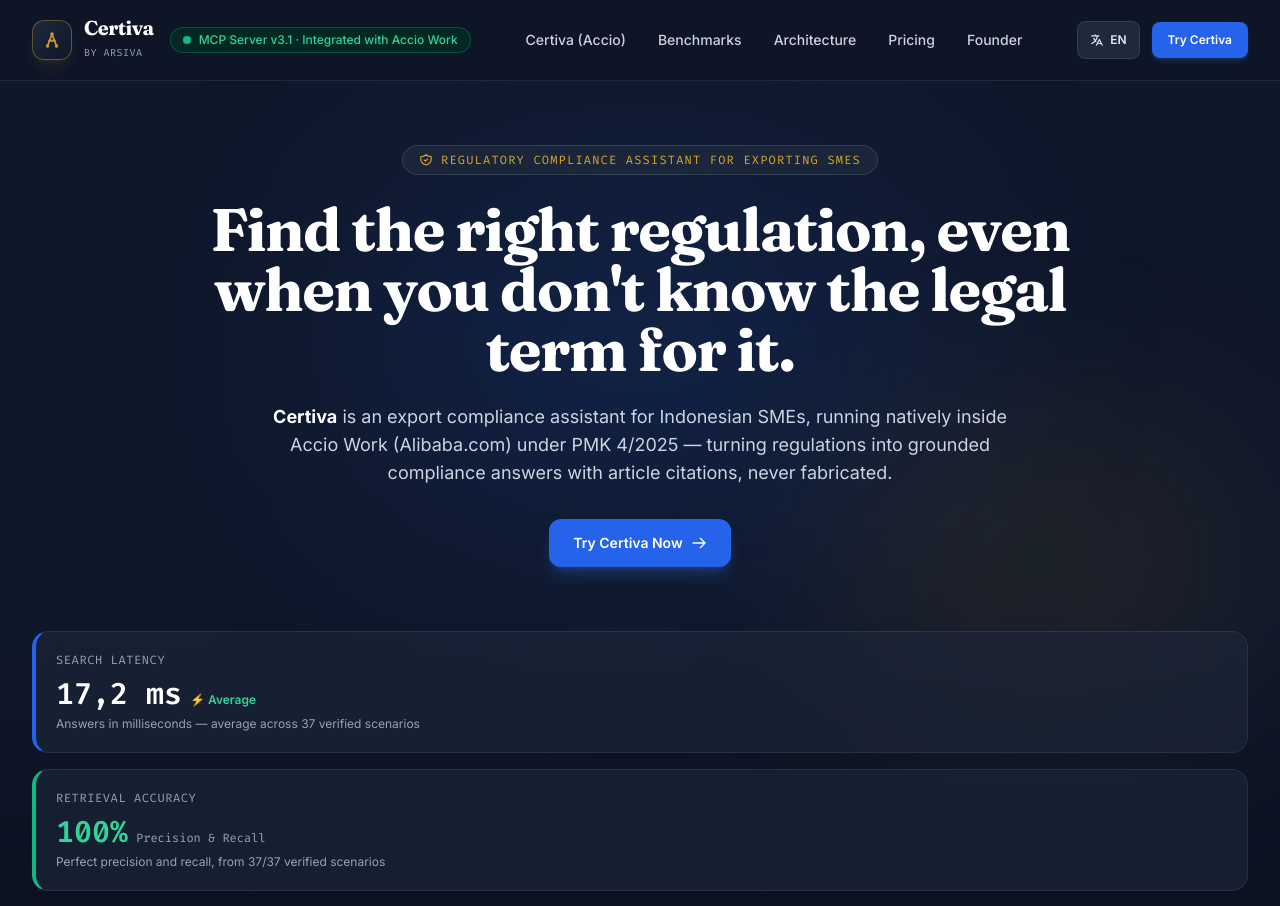
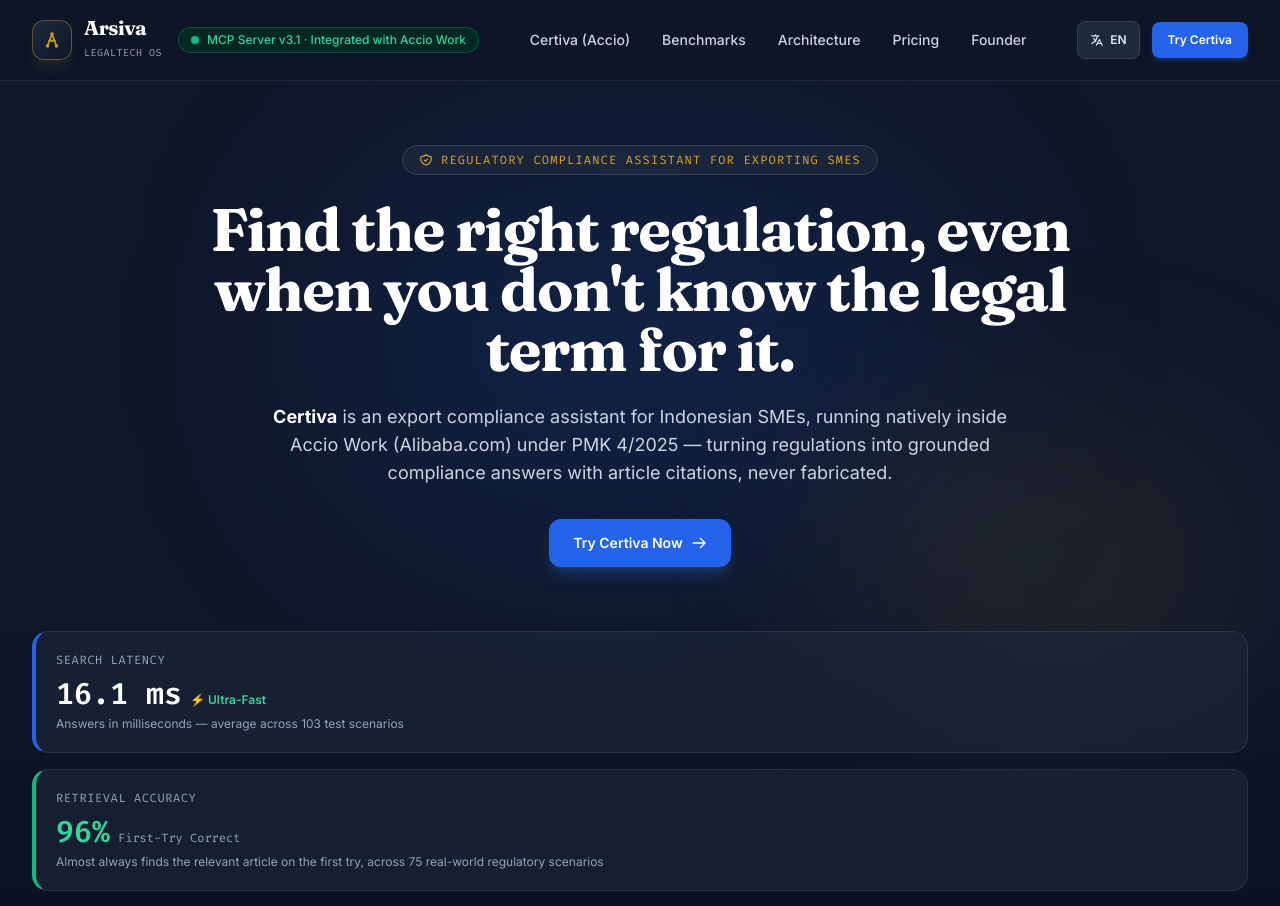
Before and after one commit to brainvolantis-creator/arsiva.tech, a website: page index.html in a window 1280 px wide. Shown: the top 906 px of the page. Drawn offline with Linux system fonts and the light colour scheme.

Commit message:
Add files via upload

```diff
--- a/index.html
+++ b/index.html
@@ -3,10 +3,10 @@
 <head>
     <meta charset="UTF-8" />
     <meta name="viewport" content="width=device-width, initial-scale=1.0" />
-    <title>Certiva by Arsiva — Asisten Kepatuhan Regulasi untuk UMKM Ekspor</title>
+    <title>Certiva — Asisten Kepatuhan Regulasi untuk UMKM Ekspor | Arsiva</title>
     <meta name="description" content="Certiva membantu UMKM Indonesia menemukan pasal yang tepat, bahkan tanpa tahu istilah hukumnya. 13 regulasi ekspor, pajak, dan perlindungan data — dijawab dalam bahasa sehari-hari, tertaut ke sumber resmi." />
-    <meta property="og:title" content="Certiva by Arsiva — Asisten Kepatuhan Regulasi untuk UMKM Ekspor" />
-    <meta property="og:description" content="Tanya dengan bahasa sehari-hari, dapatkan checklist kepatuhan lengkap dengan pasal dan tenggat. Terintegrasi native di Accio Work (Alibaba.com)." />
+    <meta property="og:title" content="Certiva — Asisten Kepatuhan Regulasi untuk UMKM Ekspor" />
+    <meta property="og:description" content="Tanya dengan bahasa sehari-hari, dapatkan checklist kepatuhan lengkap dengan kutipan pasal. Terintegrasi native di Accio Work (Alibaba.com)." />
     <meta property="og:type" content="website" />
     <meta property="og:url" content="https://arsiva.tech" />
     <link rel="canonical" href="https://arsiva.tech" />
@@ -39,8 +39,8 @@
                         </svg>
                     </div>
                     <div>
-                        <span class="font-serif font-bold text-xl tracking-tight text-white block leading-none">Certiva</span>
-                        <span class="text-[10px] font-mono tracking-wider text-slate-400 uppercase">by Arsiva</span>
+                        <span class="font-serif font-bold text-xl tracking-tight text-white block leading-none">Arsiva</span>
+                        <span class="text-[10px] font-mono tracking-wider text-slate-400 uppercase">LegalTech OS</span>
                     </div>
                 </a>
 
@@ -115,20 +115,20 @@
                 <div class="glass-card p-5 rounded-2xl border-l-4 border-l-brand-blue">
                     <div data-i18n="hero.latencyLabel" class="text-slate-400 text-xs font-mono uppercase tracking-wider">Latensi Pencarian</div>
                     <div class="mt-2 flex items-baseline gap-2">
-                        <span class="text-3xl font-bold font-mono text-white">17,2 ms</span>
-                        <span data-i18n="hero.latencyTag" class="text-emerald-400 text-xs font-semibold">⚡ Rata-rata</span>
+                        <span class="text-3xl font-bold font-mono text-white">16.1 ms</span>
+                        <span data-i18n="hero.latencyTag" class="text-emerald-400 text-xs font-semibold">⚡ Sangat Cepat</span>
                     </div>
-                    <p data-i18n="hero.latencyNote" class="mt-1 text-slate-400 text-xs">Respons dalam hitungan milidetik — rata-rata dari 37 skenario terverifikasi</p>
+                    <p data-i18n="hero.latencyNote" class="mt-1 text-slate-400 text-xs">Respons dalam hitungan milidetik — rata-rata dari 103 skenario uji</p>
                 </div>
 
                 <!-- Metric 2 -->
                 <div class="glass-card p-5 rounded-2xl border-l-4 border-l-emerald-500">
                     <div data-i18n="hero.accuracyLabel" class="text-slate-400 text-xs font-mono uppercase tracking-wider">Akurasi Pencarian</div>
                     <div class="mt-2 flex items-baseline gap-2">
-                        <span class="text-3xl font-bold font-mono text-emerald-400">100%</span>
-                        <span data-i18n="hero.accuracyTag" class="text-xs text-slate-400 font-mono">Presisi &amp; Recall</span>
+                        <span class="text-3xl font-bold font-mono text-emerald-400">96%</span>
+                        <span data-i18n="hero.accuracyTag" class="text-xs text-slate-400 font-mono">Jawaban Pertama Tepat</span>
                     </div>
-                    <p data-i18n="hero.accuracyNote" class="mt-1 text-slate-400 text-xs">Presisi dan recall sempurna, dari 37/37 skenario terverifikasi</p>
+                    <p data-i18n="hero.accuracyNote" class="mt-1 text-slate-400 text-xs">Hampir selalu menemukan pasal yang relevan pada percobaan pertama, dari 75 skenario regulasi nyata</p>
                 </div>
 
                 <!-- Metric 3 -->
@@ -172,7 +172,7 @@
                         <svg class="w-5 h-5" fill="none" stroke="currentColor" viewBox="0 0 24 24"><path stroke-linecap="round" stroke-linejoin="round" stroke-width="2" d="M9 5H7a2 2 0 00-2 2v12a2 2 0 002 2h10a2 2 0 002-2V7a2 2 0 00-2-2h-2M9 12l2 2 4-4"/></svg>
                     </div>
                     <h3 data-i18n="value.title3" class="text-white font-semibold text-sm">Checklist, bukan dokumen hukum</h3>
-                    <p data-i18n="value.desc3" class="text-slate-400 text-xs leading-relaxed">Kewajiban diubah jadi daftar tugas konkret dengan tenggat.</p>
+                    <p data-i18n="value.desc3" class="text-slate-400 text-xs leading-relaxed">Kewajiban diubah jadi daftar tugas konkret dengan kutipan pasal.</p>
                 </div>
                 <div class="space-y-3">
                     <div class="w-10 h-10 rounded-lg bg-slate-800 border border-slate-700 flex items-center justify-center text-slate-300">
@@ -228,7 +228,7 @@
                             </div>
                             <div>
                                 <h4 data-i18n="certiva.card2title" class="text-white font-semibold text-sm">13 Regulasi Utama, Satu Jawaban yang Jelas</h4>
-                                <p data-i18n="certiva.card2" class="text-slate-400 text-xs mt-1">Certiva memahami pertanyaan sehari-hari dan menautkannya langsung ke pasal yang tepat — mencakup UU Kepabeanan 17/2006, PMK 155/2022, UU PDP, UU ITE, PP PSTE, Permendag PMSE, POJK Fintech, PMK-37-2025, cakupan Importir (PP 29/2021, Permendag 16/2025), & PPN Impor (UU 8/1983, PMK 131/2024).</p>
+                                <p data-i18n="certiva.card2" class="text-slate-400 text-xs mt-1">Certiva memahami pertanyaan sehari-hari dan menautkannya langsung ke pasal yang tepat — mencakup UU Kepabeanan 17/2006, PMK 155/2022, UU PDP, UU ITE, PP PSTE, Permendag PMSE, POJK Fintech, cakupan Importir (PP 29/2021, Permendag 16/2025), & PPN Impor (UU 8/1983, PMK 131/2024).</p>
                             </div>
                         </div>
 
@@ -366,7 +366,7 @@
                 </div>
                 <div class="p-6 rounded-2xl bg-slate-850 border border-emerald-500/30">
                     <div class="text-emerald-400 text-xs font-mono uppercase tracking-wider mb-3">Sesudah</div>
-                    <p data-i18n="caseStudy.after" class="text-slate-300 text-sm leading-relaxed">Satu pertanyaan santai ke Certiva → checklist kewajiban dengan pasal, tenggat, dan tarif — dalam hitungan menit.</p>
+                    <p data-i18n="caseStudy.after" class="text-slate-300 text-sm leading-relaxed">Satu pertanyaan santai ke Certiva → checklist kewajiban dengan kutipan pasal — dalam hitungan menit.</p>
                 </div>
             </div>
             <p data-i18n="caseStudy.note" class="mt-6 text-center text-slate-500 text-[11px] italic">Persona representatif untuk ilustrasi (bukan testimoni pelanggan nyata).</p>
@@ -535,12 +535,12 @@
                     <p data-i18n="founder.desc2" class="mt-2 text-slate-400 text-xs leading-relaxed">Menyelaraskan spesifikasi dari tujuh vendor berbeda di enam operator seluler terbesar Indonesia — kebiasaan yang sama kini dipakai untuk merangkai regulasi yang saling merujuk.</p>
                 </div>
                 <div class="glass-card-gold p-5 rounded-2xl border-l-4 border-l-brand-gold">
-                    <div data-i18n="founder.period3" class="text-xs font-mono text-slate-500">2019–Sekarang</div>
+                    <div data-i18n="founder.date3" class="text-xs font-mono text-slate-500">2019–Sekarang</div>
                     <div data-i18n="founder.role3" class="mt-1 font-semibold text-white text-sm">Managing Partner, Satmoko Law Firm</div>
                     <p data-i18n="founder.desc3" class="mt-2 text-slate-400 text-xs leading-relaxed">Praktik hukum structuring aset &amp; kepatuhan regulasi — fondasi pemahaman regulasi yang dibawa ke Certiva.</p>
                 </div>
                 <div class="glass-card p-5 rounded-2xl border-l-4 border-l-brand-blue">
-                    <div data-i18n="founder.period4" class="text-xs font-mono text-slate-500">2026–Sekarang</div>
+                    <div data-i18n="founder.date4" class="text-xs font-mono text-slate-500">2026–Sekarang</div>
                     <div data-i18n="founder.role4" class="mt-1 font-semibold text-white text-sm">Founder, Certiva &amp; Arsiva</div>
                     <p data-i18n="founder.desc4" class="mt-2 text-slate-400 text-xs leading-relaxed">Merancang &amp; membangun compliance search engine untuk UMKM ekspor, live di Accio Work (Alibaba.com).</p>
                 </div>
@@ -575,7 +575,7 @@
                         Asisten kepatuhan regulasi untuk UMKM eksportir & restrukturisasi hukum Real World Asset. Dibangun oleh praktisi hukum dan insinyur AI.
                     </p>
                     <p data-i18n-html="footer.brandNote" class="text-slate-500 text-[11px] max-w-sm leading-relaxed italic">
-                        <strong class="text-white">Certiva</strong> by Arsiva — asisten kepatuhan ekspor yang kami kembangkan untuk program CoCreate Pitch 2026 bersama Accio Work (Alibaba.com). Arsiva adalah entitas teknologi kepatuhan hukum di baliknya, yang juga mengembangkan Arsiva Enterprise RWA.
+                        Arsiva adalah entitas induk teknologi kepatuhan hukum kami — mencakup Arsiva Enterprise RWA. <strong class="text-white">Certiva</strong> adalah nama produk yang kami gunakan khusus untuk program CoCreate Pitch 2026 bersama Accio Work (Alibaba.com).
                     </p>
                     <div class="text-slate-300 pt-2">
                         Founder &amp; Legal Counsel: <a href="https://satmokolawfirm.id" target="_blank" rel="noopener" class="text-brand-gold hover:underline">Bambang Satmoko, S.T., S.H.</a> — Founder, Arsiva &amp; Certiva · Managing Partner, Satmoko Law Firm
@@ -631,10 +631,10 @@
         const translations = {
             en: {
                 "hero.latencyLabel": "Search Latency",
-                "hero.latencyTag": "⚡ Average",
+                "hero.latencyTag": "⚡ Ultra-Fast",
                 "hero.accuracyLabel": "Retrieval Accuracy",
-                "hero.accuracyTag": "Precision & Recall",
-                "hero.accuracyNote": "Perfect precision and recall, from 37/37 verified scenarios",
+                "hero.accuracyTag": "First-Try Correct",
+                "hero.accuracyNote": "Almost always finds the relevant article on the first try, across 75 real-world regulatory scenarios",
                 "hero.corpusLabel": "Indexed Corpus",
                 "hero.corpusValue": "13 Regulations",
                 "hero.corpusTag": "54 Articles",
@@ -665,6 +665,8 @@
                 "footer.badge1": "Local-First & On-Premise Architecture",
                 "footer.badge2": "UU PDP Compliant",
                 "nav.founder": "Founder",
+                "founder.date3": "2019–Present",
+                "founder.date4": "2026–Present",
                 "founder.eyebrow": "ABOUT THE FOUNDER",
                 "founder.heading": "From Switching Engineer to Compliance AI",
                 "founder.sub": "25+ years across telecommunications and law — now applied to untangling overlapping export regulations at Certiva.",
@@ -672,10 +674,8 @@
                 "founder.desc1": "Operated cellular switching systems & wrote custom C++ utilities — the technical roots reactivated to build Certiva.",
                 "founder.role2": "Project Lead, Telecommunications",
                 "founder.desc2": "Reconciled specifications from seven different vendors across six of Indonesia's largest cellular operators — the same instinct now applied to reconciling cross-referencing regulations.",
-                "founder.period3": "2019–Present",
                 "founder.role3": "Managing Partner, Satmoko Law Firm",
                 "founder.desc3": "Legal practice in asset structuring & regulatory compliance — the regulatory grounding carried into Certiva.",
-                "founder.period4": "2026–Present",
                 "founder.role4": "Founder, Certiva & Arsiva",
                 "founder.desc4": "Designed & built a compliance search engine for SME exporters, live inside Accio Work (Alibaba.com).",
                 "founder.note": "Architected through structured technical discussions with senior software engineers, then built independently using an AI-assisted engineering approach. B.Eng in Telecommunications (ITS, 1999) · Bachelor of Law (Universitas Bung Karno, 2016) · Master of Law candidate (Universitas Ngudi Waluyo, thesis phase).",
@@ -699,12 +699,12 @@
                 "value.title2": "Linked to the original source",
                 "value.desc2": "Every answer is connected to its article and official source.",
                 "value.title3": "A checklist, not a legal document",
-                "value.desc3": "Obligations turned into a concrete to-do list with deadlines.",
+                "value.desc3": "Obligations turned into a concrete to-do list with article citations.",
                 "value.title4": "Built into where you already work",
                 "value.desc4": "Native inside Accio Work — not a separate app to install.",
                 "caseStudy.title": "From 13 confusing regulations to one clear to-do list",
                 "caseStudy.before": "Sari (owner of a home-based chips business) didn't know where to start with exporting — rules were scattered across 13 different regulations, and the technical terms didn't match her everyday language.",
-                "caseStudy.after": "One casual question to Certiva → a compliance checklist with articles, deadlines, and rates — in minutes.",
+                "caseStudy.after": "One casual question to Certiva → a compliance checklist with article citations — in minutes.",
                 "caseStudy.note": "Representative persona for illustration (not an actual customer testimonial).",
                 "hero.subheadline": '<strong class="text-white">Certiva</strong> is an export compliance assistant for Indonesian SMEs, running natively inside Accio Work (Alibaba.com) under PMK 4/2025 — turning regulations into grounded compliance answers with article citations, never fabricated.',
                 "tabs.title": "Certiva, Arsiva's Main Focus",
@@ -713,7 +713,7 @@
                 "certiva.desc": 'Certiva solves cross-border customs friction for Indonesian SMEs. Integrated directly with the <strong class="text-white">Accio Work</strong> intelligent-agent platform using the <strong class="text-white">Model Context Protocol (MCP)</strong> standard via JSON-RPC transmission.',
                 "certiva.card1": "Locks in the ≤ 30 kg export consignment scenario with automatic Lartas (import/export restriction) exemption for non-commercial shipments, matching Alibaba.com's B2B transaction pattern.",
                 "certiva.card2title": "13 Key Regulations, One Clear Answer",
-                "certiva.card2": "Certiva understands everyday questions and links them straight to the right article — covering Customs Law 17/2006, PMK 155/2022, PDP Law, ITE Law, PSTE Regulation, PMSE Ministerial Regulation, POJK Fintech, PMK-37-2025, Importer coverage (PP 29/2021, Permendag 16/2025), & Import VAT (UU 8/1983, PMK 131/2024).",
+                "certiva.card2": "Certiva understands everyday questions and links them straight to the right article — covering Customs Law 17/2006, PMK 155/2022, PDP Law, ITE Law, PSTE Regulation, PMSE Ministerial Regulation, POJK Fintech, Importer coverage (PP 29/2021, Permendag 16/2025), & Import VAT (UU 8/1983, PMK 131/2024).",
                 "sim.title": "Live Simulation: Certiva MCP Server Execution on Accio Work",
                 "sim.subtitle": "See how the Accio Work AI agent calls Certiva's tools to produce verified legal answers without hallucination.",
                 "sim.userMsg": '"I want to send a sample of processed textile products to a B2B buyer in Europe via Alibaba.com, weighing about 25 kg. Is it subject to export Lartas procedures, and which regulations apply?"',
@@ -746,13 +746,13 @@
                 "pricing.t2f2": "Auto-updated Customs & PMSE Regulations",
                 "pricing.t2f3": "Export Compliance Summary to PDF",
                 "pricing.t2f5": "Every answer linked to the article & official source",
-                "footer.brandNote": '<strong class="text-white">Certiva</strong> by Arsiva — the export compliance assistant we built for the CoCreate Pitch 2026 program with Accio Work (Alibaba.com). Arsiva is the legal-compliance technology entity behind it, also developing Arsiva Enterprise RWA.',
+                "footer.brandNote": 'Arsiva is our parent legal-compliance technology entity — encompassing Arsiva Enterprise RWA. <strong class="text-white">Certiva</strong> is the product name we use specifically for the CoCreate Pitch 2026 program with Accio Work (Alibaba.com).',
                 "footer.disclaimer": "<strong>LEGAL COMPLIANCE DISCLAIMER:</strong> All regulatory information, article citations (including Customs Law 17/2006, PMK 155/2022, PMK 4/2025, UUPA 1960, PDP Law 27/2022, and POJK Fintech regulations), and cross-border asset structuring analysis (TSPV PT PMA & Singapore VCC) on this platform are provided for technical documentation and system-compliance purposes. Investment or corporate restructuring decisions should still be verified through a licensed law firm.",
                 "cta.waMcp": "https://wa.me/6285692904399?text=Hello%20Certiva%2C%20I%27d%20like%20to%20try%20the%20MCP%20Server.",
                 "cta.waFree": "https://wa.me/6285692904399?text=Hello%20Certiva%2C%20I%27d%20like%20to%20try%20Certiva%20Free.",
                 "cta.waPro": "https://wa.me/6285692904399?text=Hello%20Certiva%2C%20I%27d%20like%20to%20subscribe%20to%20Certiva%20Pro.",
-                "hero.latencyNote": "Answers in milliseconds — average across 37 verified scenarios",
-                "meta.title": "Certiva by Arsiva — Regulatory Compliance Assistant for Exporting SMEs",
+                "hero.latencyNote": "Answers in milliseconds — average across 103 test scenarios",
+                "meta.title": "Certiva — Regulatory Compliance Assistant for Exporting SMEs | Arsiva",
                 "meta.description": "Certiva helps Indonesian SMEs find the right regulation, even without knowing the legal term for it. Ask in plain language, get a compliance checklist linked to official sources."
             }
         };
```
